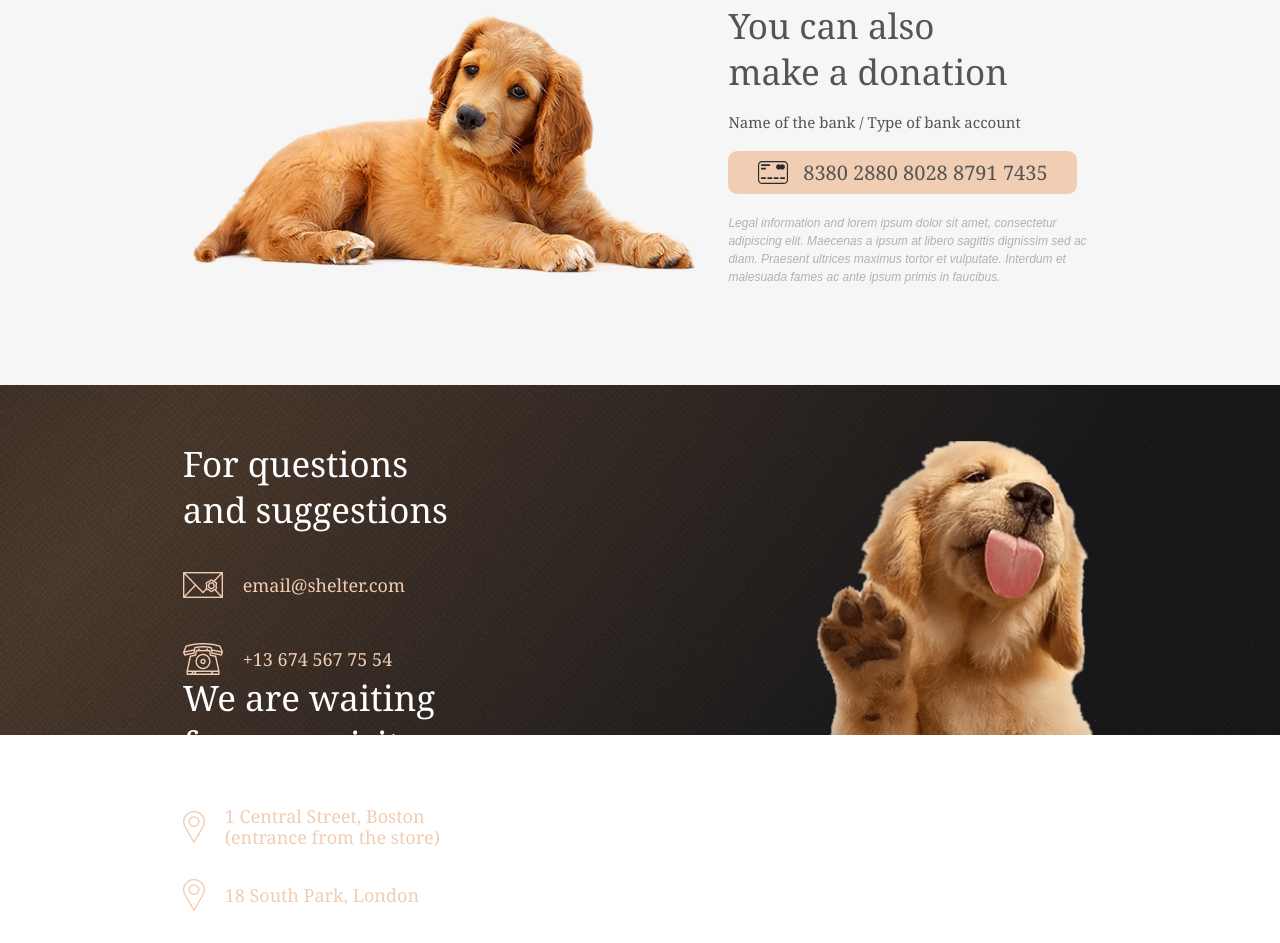
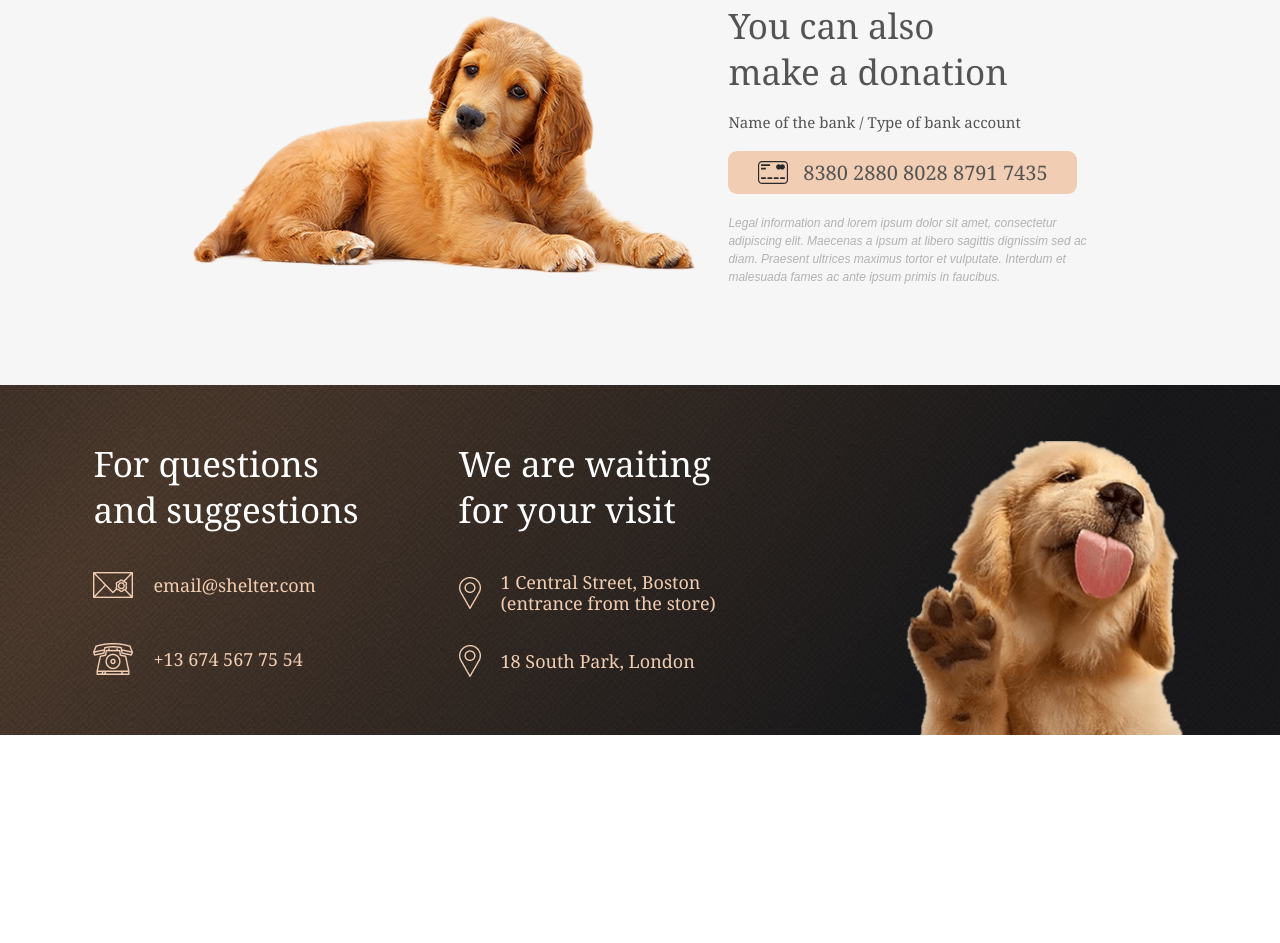
Before and after one commit to maktayre/practice, a plain HTML site: page index.html in a window 1280 px wide. Shown: the part 3120-4063 px from the top of the page. After the commit the page ends 3855 px from the top, so only its background shows below. Drawn offline with Linux system fonts and the light colour scheme.

Commit message:
Add files via upload

```diff
--- a/style/style.css
+++ b/style/style.css
@@ -348,6 +348,11 @@ h1,h2,h3,h4{
     flex-direction: column;
     align-items: flex-start;
 }
+.column-wrap{
+    display: flex;
+    flex-direction: row;
+    gap: 100px;
+}
 .location{
     display: flex;
     flex-direction: row;
```
